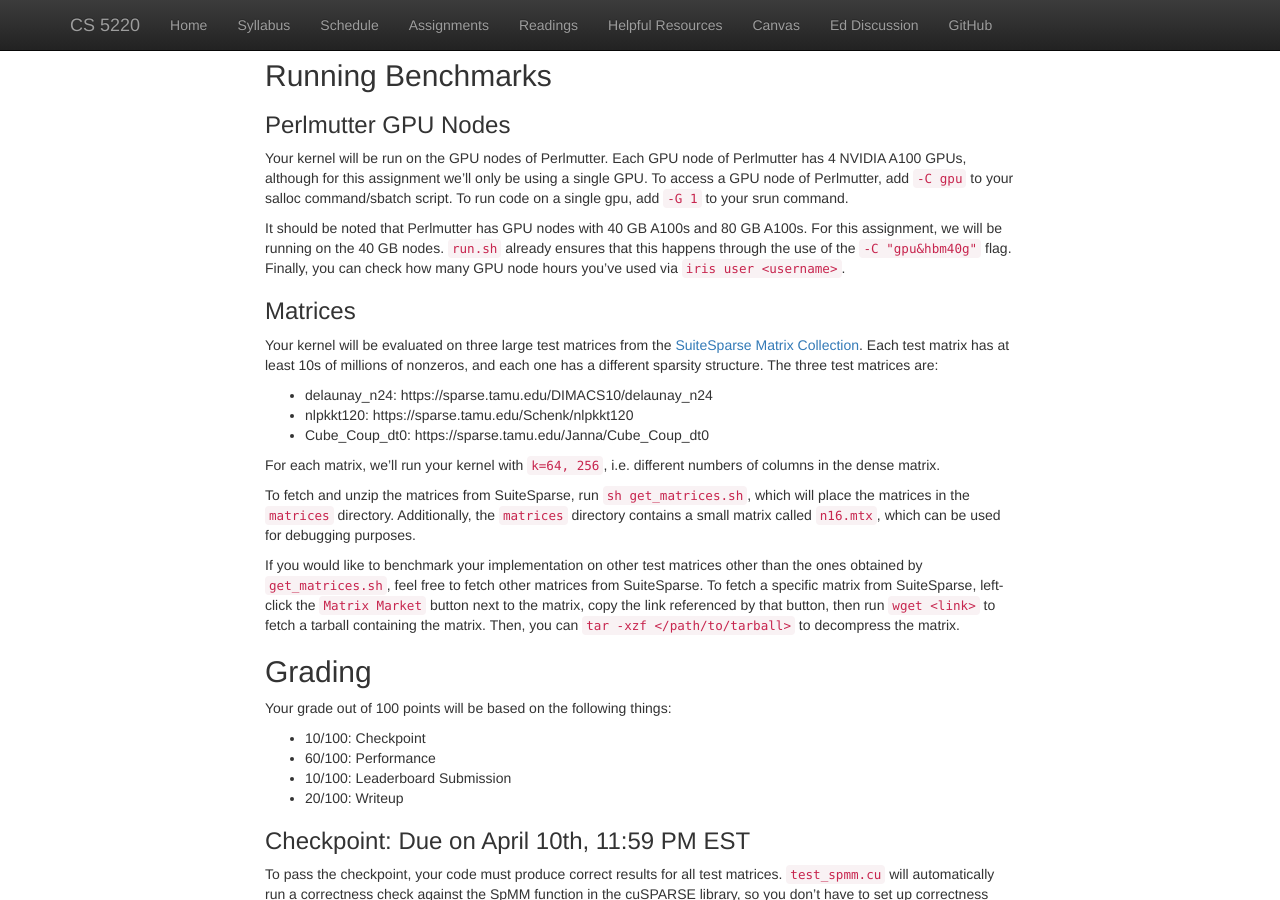
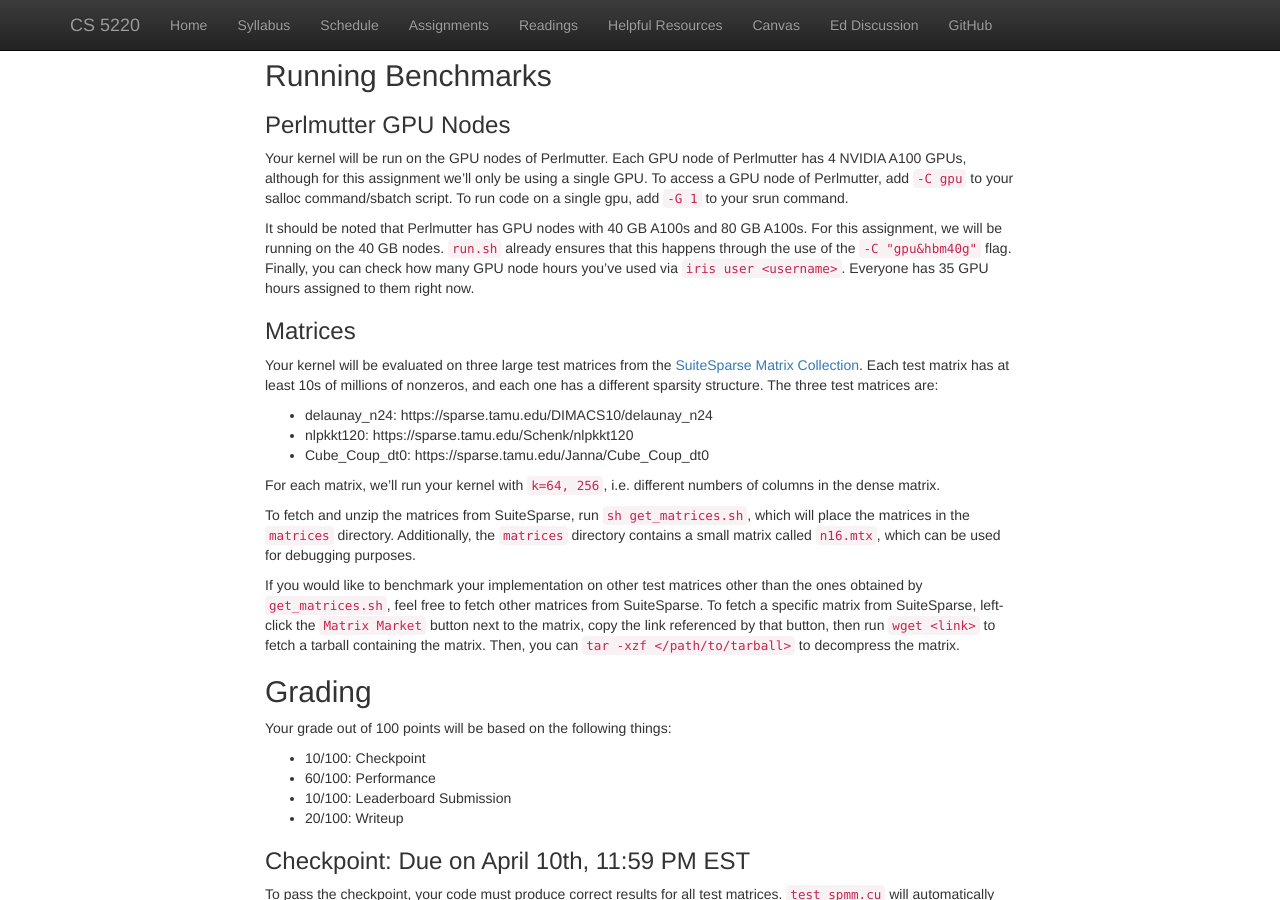
Before and after one commit to cs5220-26sp/web, a Jekyll site: the page built from web/hw/hw5.md, in a window 1280 px wide and 900 px high, scrolled down 1411 px. Built offline with Jekyll 4.4.1, drawn with Linux system fonts in a browser that asks for light colours; nearby versions of some CDN libraries; formulas are drawn with MathJax 3.

Commit message:
Update hw5.md

```diff
--- a/web/hw/hw5.md
+++ b/web/hw/hw5.md
@@ -76,6 +76,7 @@ It should be noted that Perlmutter has GPU nodes with 40 GB A100s and 80 GB A100
 For this assignment, we will be running on the 40 GB nodes.
 `run.sh` already ensures that this happens through the use of the `-C "gpu&hbm40g"` flag.
 Finally, you can check how many GPU node hours you've used via `iris user <username>`.
+Everyone has 35 GPU hours assigned to them right now.
 
 ### Matrices ###
 
```
